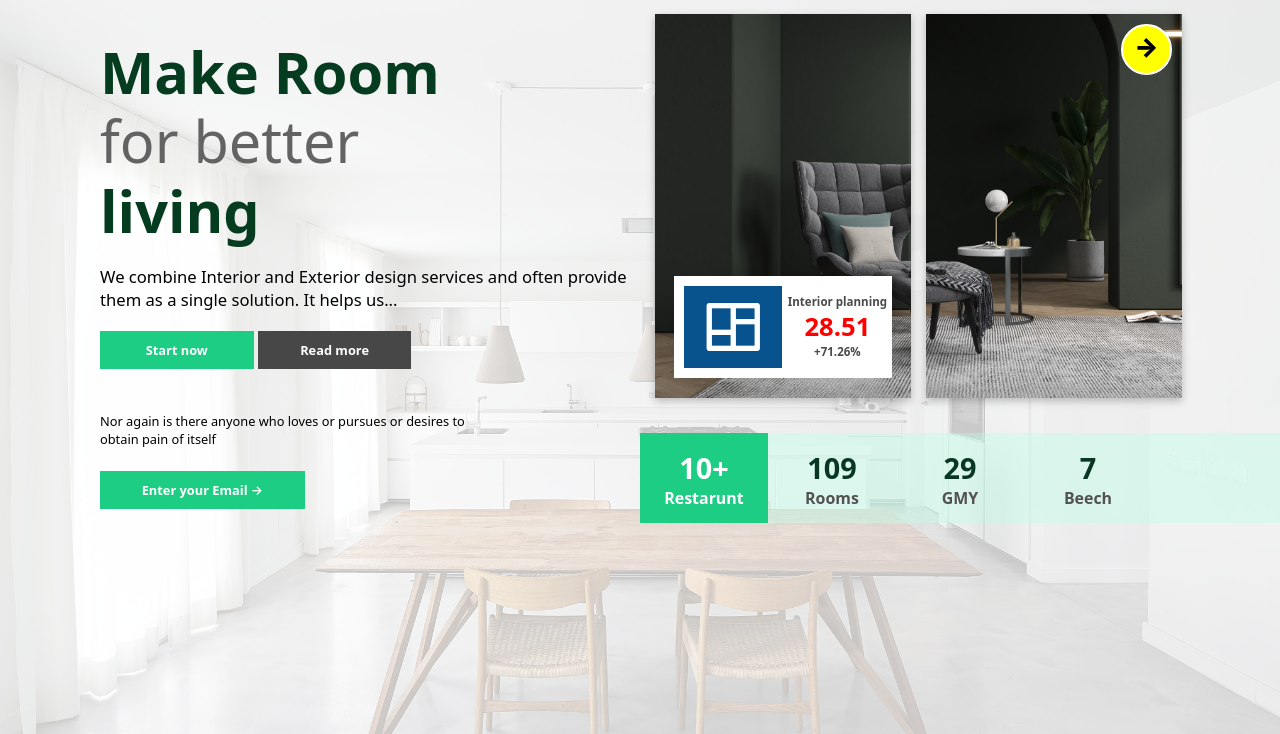
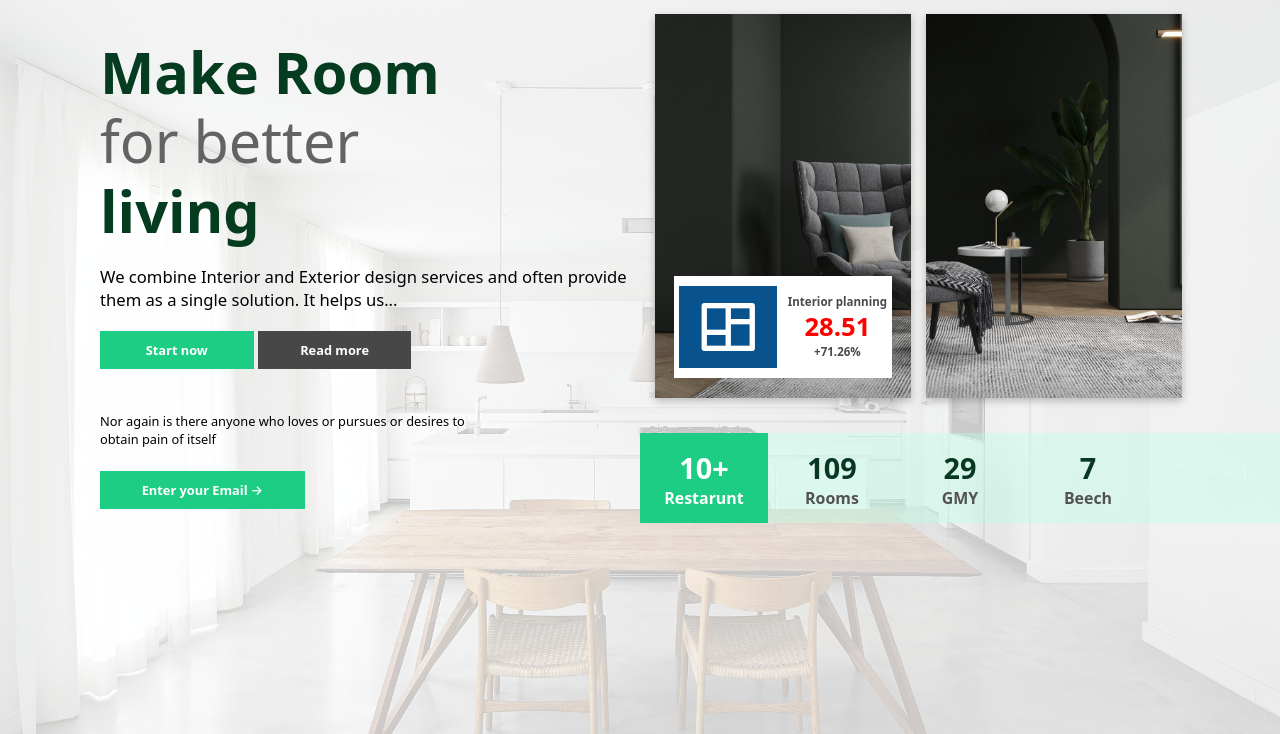
Before and after one commit to AyushBathre2001/Interior-Design-Home-Page, a plain HTML site: page index.html in a window 1280 px wide. Shown: the part 66-800 px from the top of the page. Drawn offline with nearby package versions, Linux system fonts and the light colour scheme.

Commit message:
Animation added

```diff
--- a/index.html
+++ b/index.html
@@ -80,9 +80,7 @@
                         </div>
                     </div>
                     <div id="sbox" class="box">
-                        <div class="circle">
-                            <h1>&rarr;</h1>
-                        </div>
+
                     </div>
                 </div>
             </div>
@@ -121,19 +119,8 @@
             </div>
         </div>
     </div>
-
-    <script>
-        let hamb = document.getElementById("hamburger")
-        let mn = document.getElementsByClassName("menu")[0]
-        hamb.addEventListener('click',()=>{
-            if(mn.style.left === "-100%"){
-                mn.style.left = "0%"
-            }
-            else{
-                mn.style.left = "-100%"
-            }
-        })
-    </script>
+    <script src="https://cdnjs.cloudflare.com/ajax/libs/gsap/3.11.3/gsap.min.js" integrity="sha512-gmwBmiTVER57N3jYS3LinA9eb8aHrJua5iQD7yqYCKa5x6Jjc7VDVaEA0je0Lu0bP9j7tEjV3+1qUm6loO99Kw==" crossorigin="anonymous" referrerpolicy="no-referrer"></script>
+    <script src="script.js"></script>
 </body>
 
 </html>
--- /dev/null
+++ b/script.js
@@ -0,0 +1,37 @@
+let hamb = document.getElementById("hamburger")
+let mn = document.getElementsByClassName("menu")[0]
+hamb.addEventListener('click',()=>{
+    if(mn.style.left === "-100%"){
+        mn.style.left = "0%"
+    }
+    else{
+        mn.style.left = "-100%"
+    }
+})
+
+
+let an = gsap.timeline()
+
+an
+.from(".navbar",{
+    opacity:0,
+    y:20,
+    duration:0.5
+})
+.from([".left",".lleft"],{
+    opacity:0,
+    x:-100,
+    duration:0.5
+})
+
+.from(".box",{
+    opacity:0,
+    duration:0.5,
+    scale:1.5
+})
+
+.from(".lright",{
+    opacity:0,
+    duration:2,
+    x:100
+})
--- a/style.css
+++ b/style.css
@@ -23,11 +23,9 @@
 .navbar {
     width: 100%;
     height: 10vh;
-    /* padding: 20px; */
     display: flex;
     justify-content: space-between;
     align-items: center;
-    /* border: 1px solid black; */
 }
 
 .logo {
@@ -48,7 +46,6 @@ nav ul li a {
     color: rgb(79, 78, 78);
     margin-left: 20px;
     font-size: 1vw;
-
 }
 
 #fn {
@@ -60,10 +57,10 @@ nav ul li a {
     width: 7vw;
     height: 3vw;
     margin-right: 20px;
-    /* padding: 12px 22px; */
     border: none;
     outline: none;
     font-size: 1vw;
+    cursor: pointer;
 }
 
 .button #fbutt {
@@ -110,12 +107,12 @@ nav ul li a {
 }
 
 .menu ul{
-    margin-top: 40px;
+    margin-top: 10px;
 }
 
 .menu ul li{
     list-style: none;
-    margin-bottom: 30px;
+    margin-bottom: 10px;
 
 }
 .menu ul li a{
@@ -129,7 +126,6 @@ nav ul li a {
     display: flex;
     width: 100%;
     height: 30vw;
-    /* border: 1px solid black; */
 }
 
 .right {
@@ -138,20 +134,14 @@ nav ul li a {
     align-items: center;
     width: 50%;
     height: 100%;
-    /* border: 1px solid red; */
 }
 
 .box {
     width: 40%;
     height: 30vw;
     margin-left: 15px;
-    /* border: 1px solid black; */
-
     box-shadow: rgba(0, 0, 0, 0.24) 0px 3px 8px;
-
 }
-
-
 
 .right #fbox {
     display: flex;
@@ -160,8 +150,6 @@ nav ul li a {
     background-image: url('/main.jpg');
     background-size: cover;
     background-position: 1%;
-
-
 }
 
 .lbox{
@@ -172,6 +160,7 @@ nav ul li a {
     height: 8vw;
     background-color: white;
     margin-bottom: 20px;
+    transition: all cubic-bezier(0.19, 1, 0.22, 1) 0.5s;
 }
 
 .lbox:hover{
@@ -185,7 +174,7 @@ nav ul li a {
     width: 45%;
     height: 80%;
     background-color: rgb(8, 83, 141);
-    margin-left: 10px;
+    margin-left: 5px;
 }
 
 .layout i{
@@ -201,7 +190,10 @@ nav ul li a {
     width: 50%;
     height: 100%;
     color: rgb(75, 74, 74);
-    /* background-color: gray; */
+}
+
+.lbox:hover{
+    box-shadow: 0px 0px 5px white;
 }
 
 .lbox_details h2{
@@ -221,29 +213,6 @@ nav ul li a {
     background-position: 70%;
 }
 
-#sbox .circle{
-    display: flex;
-    justify-content: center;
-    align-items: center;
-    color: black;
-    width: 4vw;
-    height: 4vw;
-    background-color: yellow;
-    border-radius: 100px;
-    border: 2px solid white;
-    margin-right: 10px;
-    margin-top: 10px;
-
-}
-.circle h1{
-    font-size: 2vw;
-    font-weight: 900;
-    margin-bottom: 6px;
-}
-
-.circle:hover{
-    cursor: pointer;
-}
 
 .left {
     display: flex;
@@ -252,7 +221,6 @@ nav ul li a {
     align-items: flex-start;
     width: 50%;
     height: 100%;
-    /* border: 1px solid blue; */
 }
 
 .left h1 {
@@ -283,19 +251,16 @@ nav ul li a {
     margin-left: 100px;
     width: 25vw;
     height: 5vw;
-    /* border: 1px solid red; */
 }
 
 .left .main_butt button {
     width: 48%;
     height: 60%;
-    /* padding: 12px; */
-    /* margin-right: 20px; */
-    /* padding: 12px 22px; */
     border: none;
     outline: none;
     margin-top: 20px;
     font-size: 1vw;
+    cursor: pointer;
 }
 
 .main_butt #fmainbutton {
@@ -322,7 +287,6 @@ nav ul li a {
     width: 100%;
     height: 20vh;
     display: flex;
-    /* border: 1px solid black; */
 }
 
 .lleft {
@@ -339,21 +303,17 @@ nav ul li a {
     align-items: flex-end;
     width: 30vw;
     height: 50px;
-    /* border: 1px solid red; */
     margin-left: 100px;
     font-size: 1vw;
     color: black;
 }
 
 .lleft .email {
-    /* padding-left: 20px; */
     display: flex;
     justify-content: flex-start;
     align-items: center;
     width: 20vw;
     height: 5vw;
-    /* border: 1px solid red; */
-    /* background-color: rgba(128, 128, 128, 0.24); */
     margin-left: 100px;
     margin-top: 10px;
 }
@@ -361,14 +321,13 @@ nav ul li a {
 .email button {
     width: 80%;
     height: 60%;
-    /* padding: 12px 22px; */
-    /* margin-right: 50px; */
     border: none;
     outline: none;
     background-color: rgb(29, 205, 132);
     color: white;
     font-weight: 600;
     font-size: 1vw;
+    cursor: pointer;
 }
 
 .email button:hover{
@@ -381,7 +340,6 @@ nav ul li a {
     display: flex;
     justify-content: center;
     align-items: center;
-
 }
 
 .bar {
@@ -391,10 +349,7 @@ nav ul li a {
     justify-content: flex-start;
     background-color: rgba(185, 255, 229, 0.382);
     font-size: 1.5vw;
-
 }
-
-
 
 .sec {
     width: 20%;
@@ -403,7 +358,8 @@ nav ul li a {
     flex-direction: column;
     justify-content: center;
     align-items: center;
-    /* border: 1px solid black; */
+    cursor: pointer;
+
 }
 
 .sec h2{
@@ -537,4 +493,18 @@ nav ul li a {
         font-size: 6px;
     }
 
+    .menu ul{
+        margin-top: 40px;
+    }
+
+    .menu ul li{
+
+        margin-bottom: 20px;
+
+    }
+
+    #sbox .circle{
+        display: none;
+    }
+
 }
```
